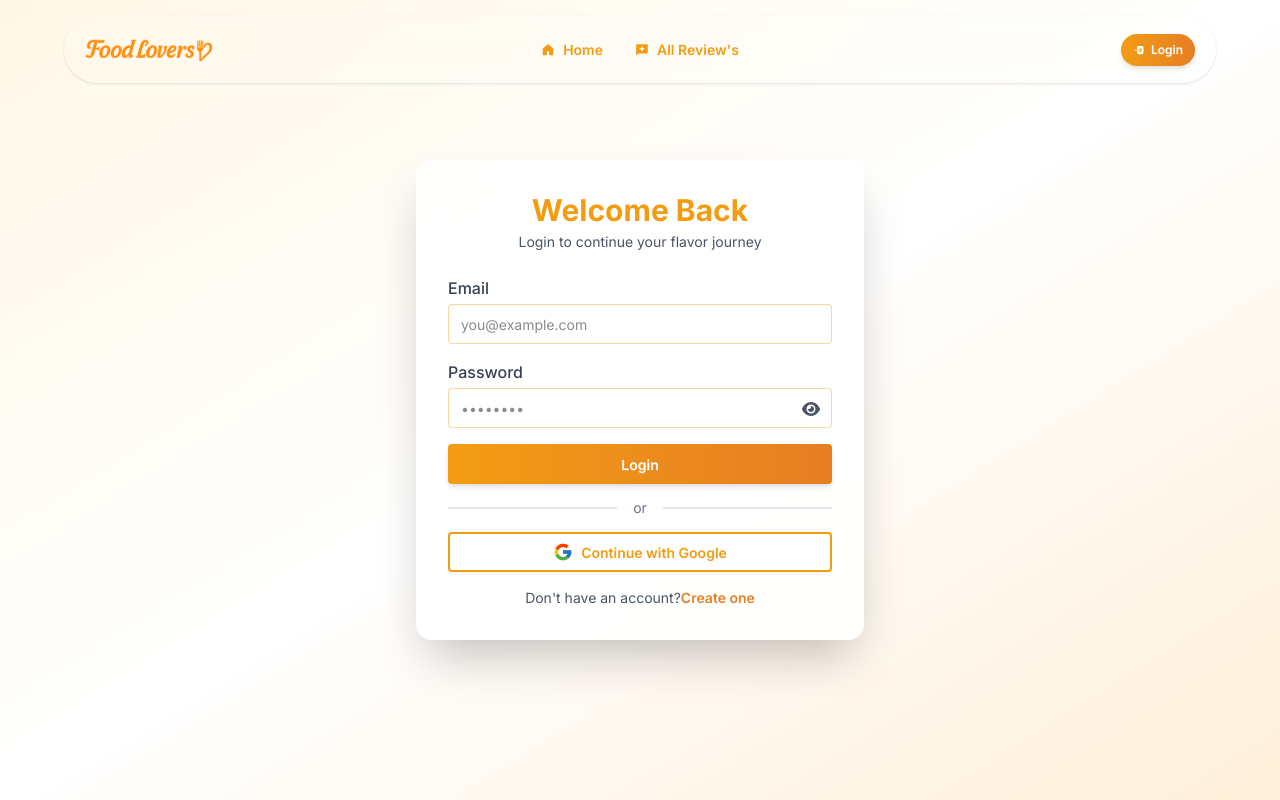
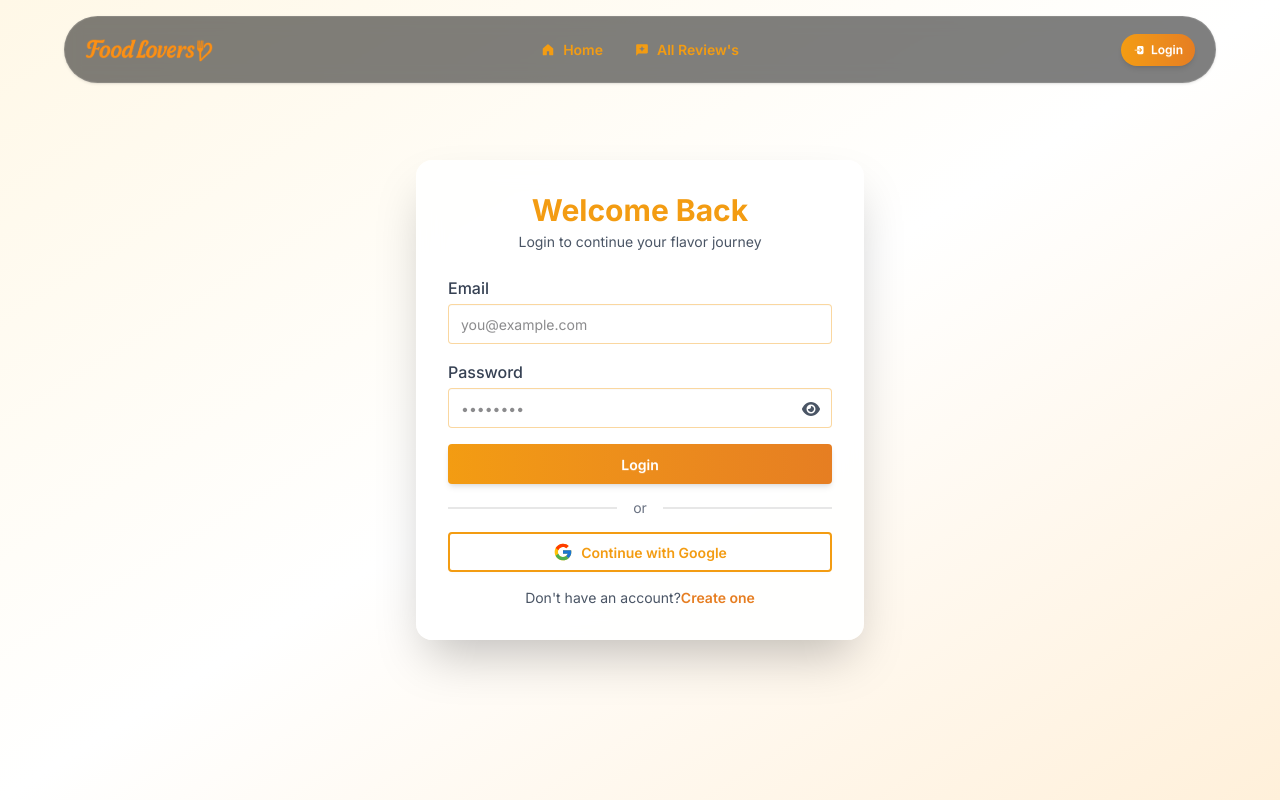
Before and after one commit to ArifBillahMubin/Local-Food-Lovers-Network, a React (Vite) app: page /login in a window 1280 px wide. Shown: the top 800 px of the page. Built offline with nearby package versions, Linux system fonts and the light colour scheme; no server answers.

Commit message:
navbar bg color set done

```diff
--- a/src/components/Navbar/Navbar.jsx
+++ b/src/components/Navbar/Navbar.jsx
@@ -52,7 +52,7 @@ const Navbar = () => {
 
     return (
         // <div className="navbar fixed min-h-0 z-1 shadow-sm rounded-full glass-card max-w-7xl mx-auto mt-4">
-        <div className="navbar fixed top-0 left-1/2 -translate-x-1/2 w-[90%] max-w-7xl z-50 flex justify-between py-2 min-h-0 rounded-full bg-white/10 backdrop-blur-sm text-white shadow-sm mt-4 border border-white/10">
+        <div className="navbar fixed top-0 left-1/2 -translate-x-1/2 w-[90%] max-w-7xl z-50 flex justify-between py-2 min-h-0 rounded-full bg-black/50 backdrop-blur-sm text-white shadow-sm mt-4 border border-white/10">
             <div className="navbar-start ">
                 <div className="dropdown ">
                     <div tabIndex={0} role="button" className="btn btn-ghost lg:hidden">
```
